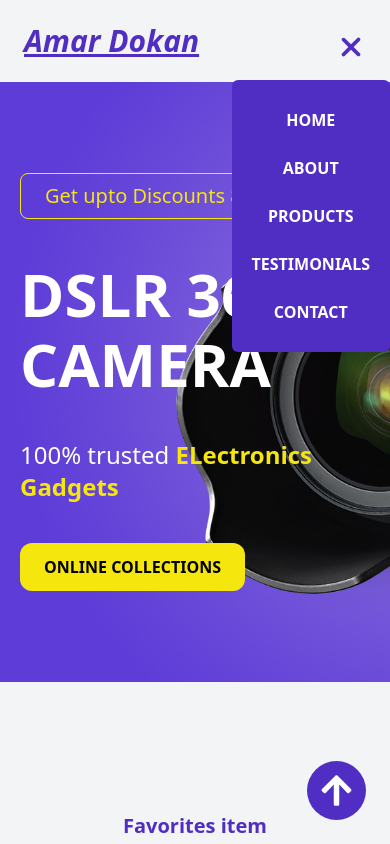
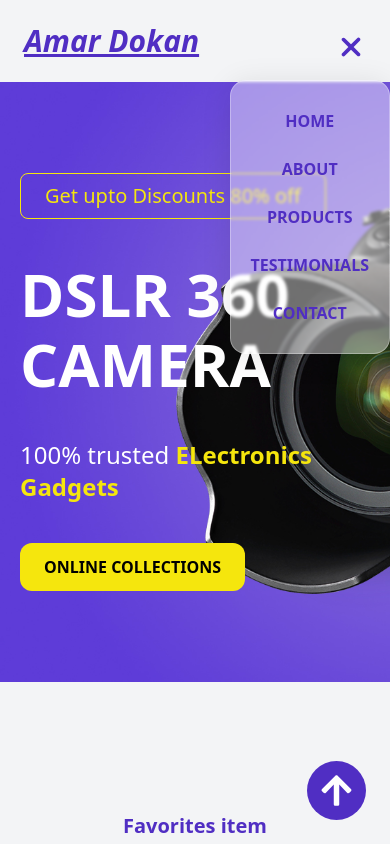
Before and after one commit to NadimMahmudRishan/Ecommerce, a React (Vite) app: page / in a window 390 px wide. Both pictures are taken after a click on the element 351 px from the left and 47 px from the top of the page. Shown: the top 844 px of the page. Built offline with nearby package versions, Linux system fonts and the light colour scheme.

Commit message:
responsive all

```diff
--- a/src/index.css
+++ b/src/index.css
@@ -10,6 +10,16 @@
     display: flex !important;
   }
 }
-#hero {
+#hero,#testimonials {
   overflow: hidden;
 }
+
+#mobile-nav{
+  /* From https://css.glass */
+background: rgba(255, 255, 255, 0.42);
+border-radius: 16px;
+box-shadow: 0 4px 30px rgba(0, 0, 0, 0.1);
+backdrop-filter: blur(1.5px);
+-webkit-backdrop-filter: blur(1.5px);
+border: 1px solid rgba(255, 255, 255, 0.3);
+}
--- a/src/sections/Header.jsx
+++ b/src/sections/Header.jsx
@@ -119,11 +119,11 @@ const Header = () => {
             )}
           </div>
         </div>
-        <div className={`${isMenuOpen ? 'flex ' : 'hidden'} rounded-md w-fit h-fit bg-themePurple p-4 absolute top-[80px] right-0`} onClick={closeMenu}>
+        <div id="mobile-nav" className={`${isMenuOpen ? 'flex ' : 'hidden'} rounded-md w-fit h-fit bg-themePurple p-4 absolute top-[80px] right-0`} onClick={closeMenu}>
             <ul className="flex flex-col">
               {
                 navItems.map(({link,path})=>(
-                  <Link key={path} className="text-white uppercase font-semibold cursor-pointer px-1 py-3 rounded-lg hover:bg-themeYellow hover:text-black w-full text-center" to={path} spy={true} offset={-100} smooth={true}>{link}</Link>
+                  <Link key={path} className="text-themePurple uppercase font-semibold cursor-pointer px-1 py-3 rounded-lg hover:bg-themeYellow hover:text-black w-full text-center" to={path} spy={true} offset={-100} smooth={true}>{link}</Link>
                 ))
               }
             </ul>
```
